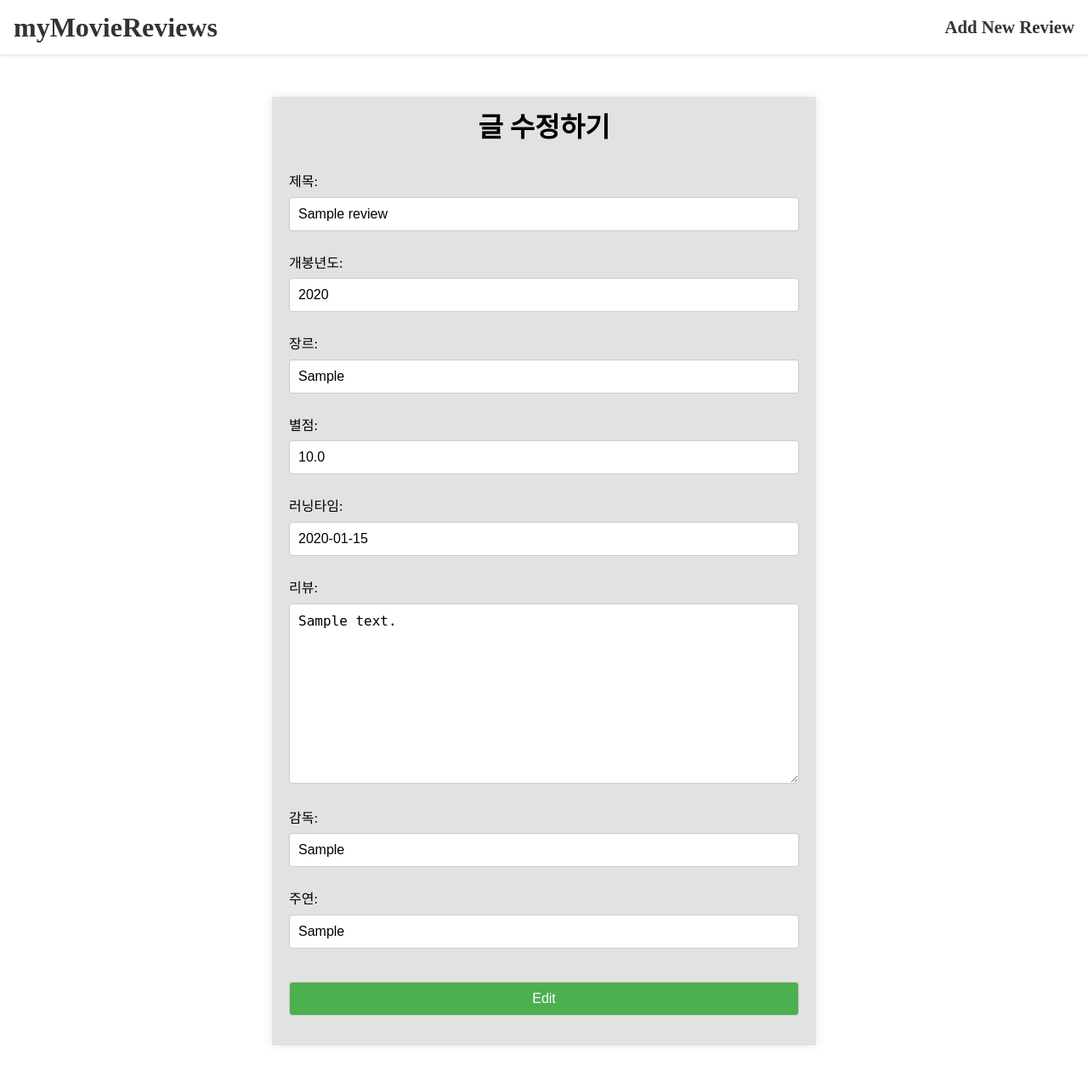
After one commit to Pirogramming-20/LeeSunmin, a Django app: page /review/1/update in a window 1280 px wide. The commit adds this page. Shown: the whole page at 85% size. Run offline with Django 5.2, Linux system fonts and the light colour scheme; tables that the repository leaves empty hold one stand-in row (values such as "Sample post").

Commit message:
[feat 6] 리뷰페이지 수정

```diff
--- a/myMovieReviews/review/static/css/review.css
+++ b/myMovieReviews/review/static/css/review.css
@@ -67,7 +67,13 @@ a {
     margin: 5%;
 }
 
-#review-detail h2 {
+#review-detail .review-header {
+    display: flex;
+    width: 100%;
+    justify-content: space-between;
+    align-items: center;
+}
+#review-detail .review-header h2 {
     font-size: 2rem;
     font-weight: bold;
 }
@@ -102,6 +108,8 @@ a {
 #review-create h1 {
     text-align: center;
     margin-bottom: 40px;
+    font-size: 2rem;
+    font-weight: bold;
 }
 
 .review-create-item {
--- /dev/null
+++ b/myMovieReviews/review/templates/review/review_update.html
@@ -0,0 +1,39 @@
+{% load static %}
+<!DOCTYPE html>
+<html lang="ko">
+<head>
+    <meta charset="UTF-8">
+    <meta name="viewport" content="width=device-width, initial-scale=1.0">
+    <title>myMovieReviews</title>
+    <link rel="stylesheet" href="{% static 'css/reset.css' %}">
+    <link rel="stylesheet" href="{% static 'css/review.css' %}">
+</head>
+<body>
+    <header class="header">
+    <a href="/review">
+      <h1 class="title">myMovieReviews</h1>
+    </a>
+    <a href="/review/create" class="add-new_review">Add New Review</a>
+  </header>
+  <!-- 글 수정하기 페이지 -->
+    <div id="review-create">
+        <h1>글 수정하기</h1>
+        <form action="/review/{{review.id}}/update" method="POST">
+            {% csrf_token %}
+            {% for field in form %}
+                <div class="review-create-item">
+                    <label for="{{ field.id_for_label }}">{{ field.label }}:</label>
+                    {{ field }}
+                    {% if field.errors %}
+                        <span style="color: red;">{{ field.errors }}</span>
+                    {% endif %}
+                </div>
+            {% endfor %}
+            <div class="review-create-item">
+                <input type="submit" value="Edit">
+            </div>
+        </form>
+    </div>
+</body>
+
+</html>
--- a/myMovieReviews/review/urls.py
+++ b/myMovieReviews/review/urls.py
@@ -5,4 +5,6 @@ urlpatterns = [
     path("", reviews_list),
     path("<int:pk>", review_detail),
     path("create", review_create),
+    path("<int:pk>/update", review_update),
+
 ]
--- a/myMovieReviews/review/views.py
+++ b/myMovieReviews/review/views.py
@@ -33,3 +33,17 @@ def review_create(request):
             "form": form
         }
         return render(request, "review/review_create.html", context)
+
+def review_update(request, pk):
+    review = Review.objects.get(id=pk)
+    if request.method == "POST":
+        form = ReviewForm(request.POST, instance=review)
+        form.save()
+        return redirect(f"/review/{pk}")
+    else:
+        form = ReviewForm(instance=review)
+        context = {
+            "review": review,
+            "form": form
+        } # review.id가 필요해서 review도 넘겨줌
+        return render(request, 'review/review_update.html', context)
```
Also changed, not shown: myMovieReviews/review/templates/review/review_detail.html (+7 -1 lines).
